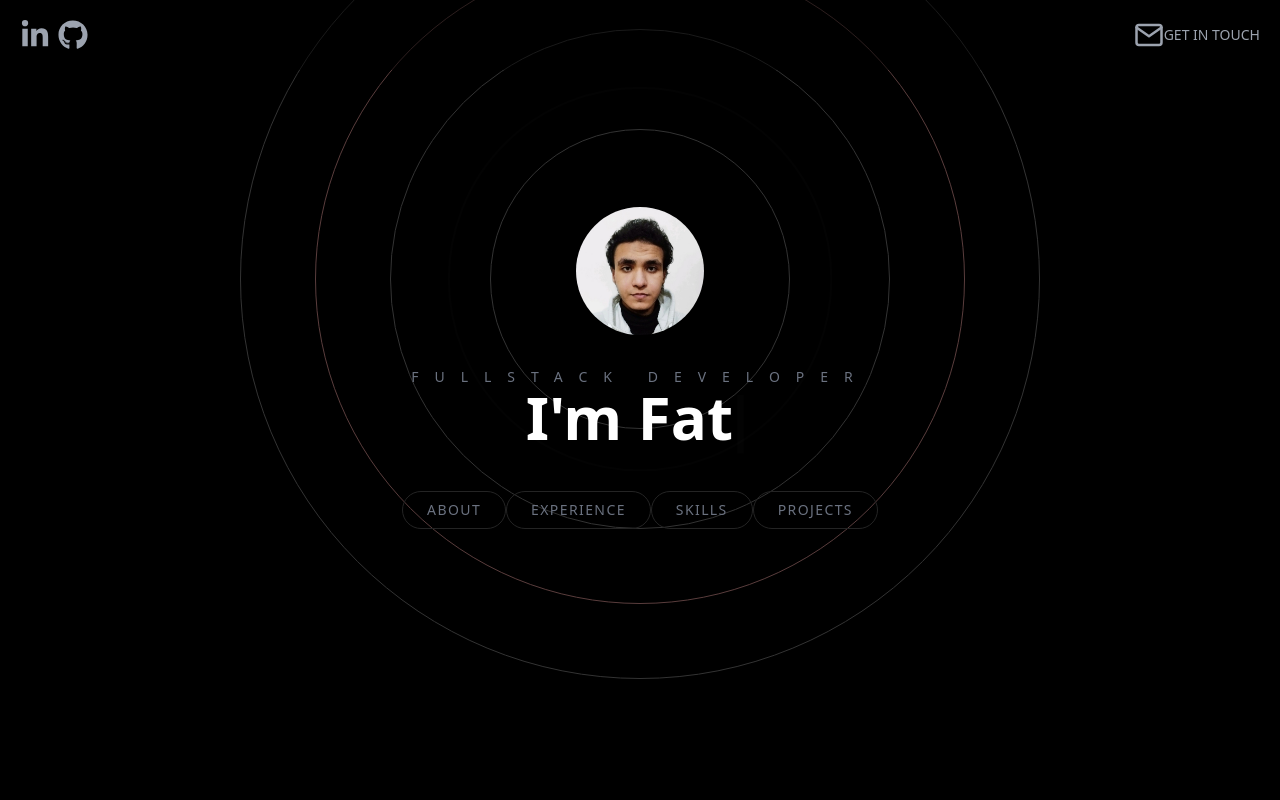
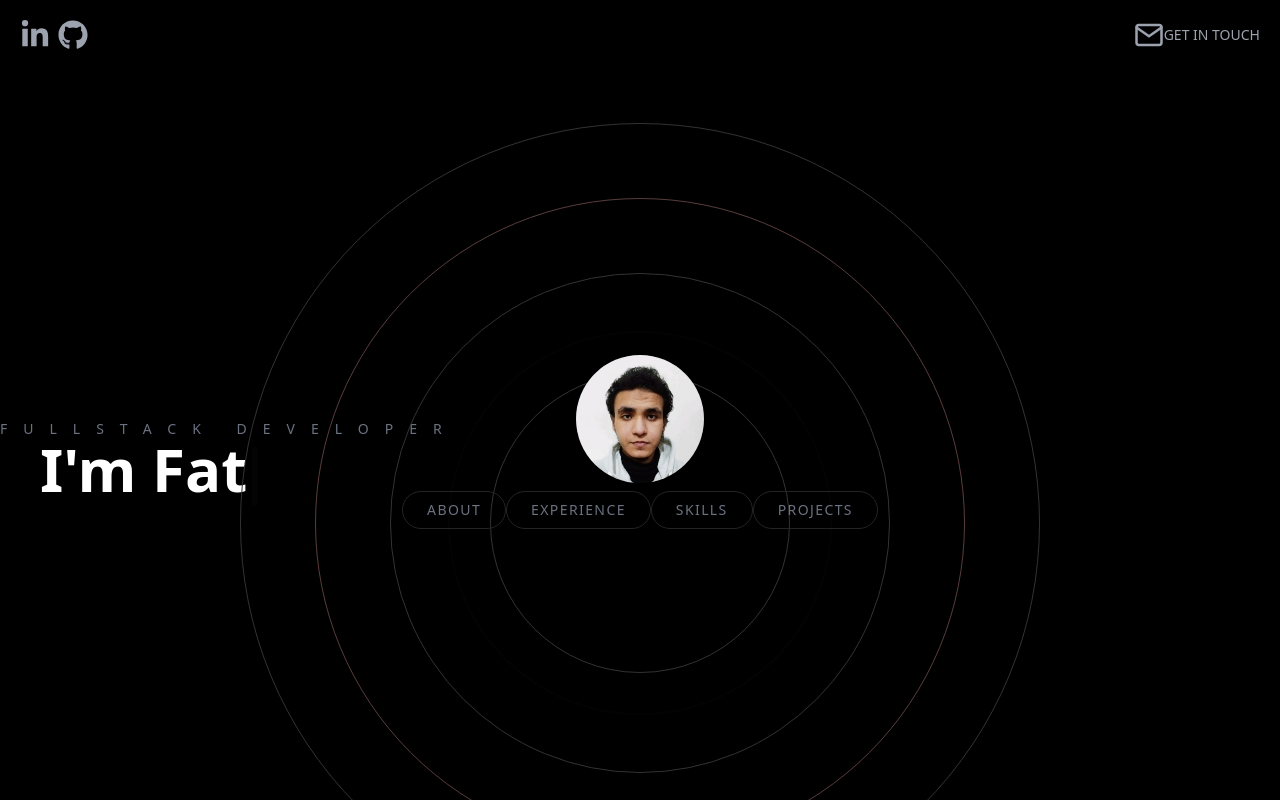
Before and after one commit to f-a-t-h-e/portfolio, a Next.js app: page / in a window 1280 px wide. Built offline with nearby package versions, Linux system fonts and the light colour scheme.

Commit message:
Center the image.

```diff
--- a/src/components/Hero.tsx
+++ b/src/components/Hero.tsx
@@ -18,11 +18,10 @@ const Hero = (props: Props) => {
     delaySpeed: 2000,
   });
   return (
-    <div className="translate-y-[-50%] flex flex-col space-y-8 items-center justify-center text-center ">
-      {/* <div className="absolute top-[50] right-[50] translate-y-[-50%] translate-x-[-50%]"> */}
+    <div className="w-[100%]">
       <HeroBackground />
-      {/* </div> */}
-      <div className="w-32 h-32 mx-auto relative">
+      <div className="relative flex justify-center items-center">
+        <div className="absolute w-32 h-32">
           <Image
             className="rounded-full object-cover"
             src="/assets/photo.png"
@@ -33,6 +32,8 @@ const Hero = (props: Props) => {
               8rem"
           />
         </div>
+      </div>
+
       <div className="z-20">
         <h2 className="text-sm uppercase text-gray-500 pd-2 tracking-[1rem]">
           Fullstack developer
```
Lines whose indentation alone changed are shown as unchanged.
